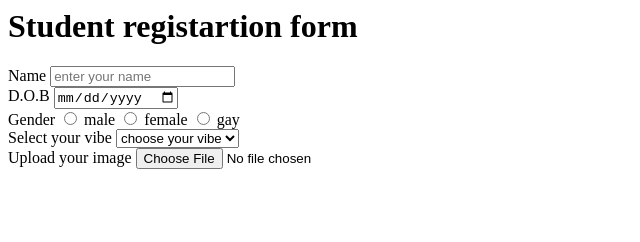
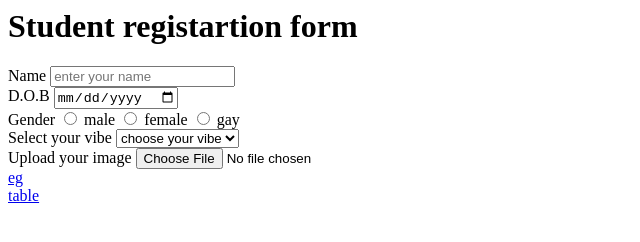
Before and after one commit to debnathpritam890/GitLab, a plain HTML site: page index.html in a window 1280 px wide. Shown: the full height of the page, 0-640 px from the left. Drawn offline with Linux system fonts and the light colour scheme.

Commit message:
I added two link

```diff
--- a/index.html
+++ b/index.html
@@ -46,6 +46,8 @@
             <label for="img">Upload your image</label>
             <input type="file" name="image" accept="image/*">
         </div>
+        <a href="eg.html"> eg</a> <br>
+        <a href="table.html">table</a>
 
 
 
```
